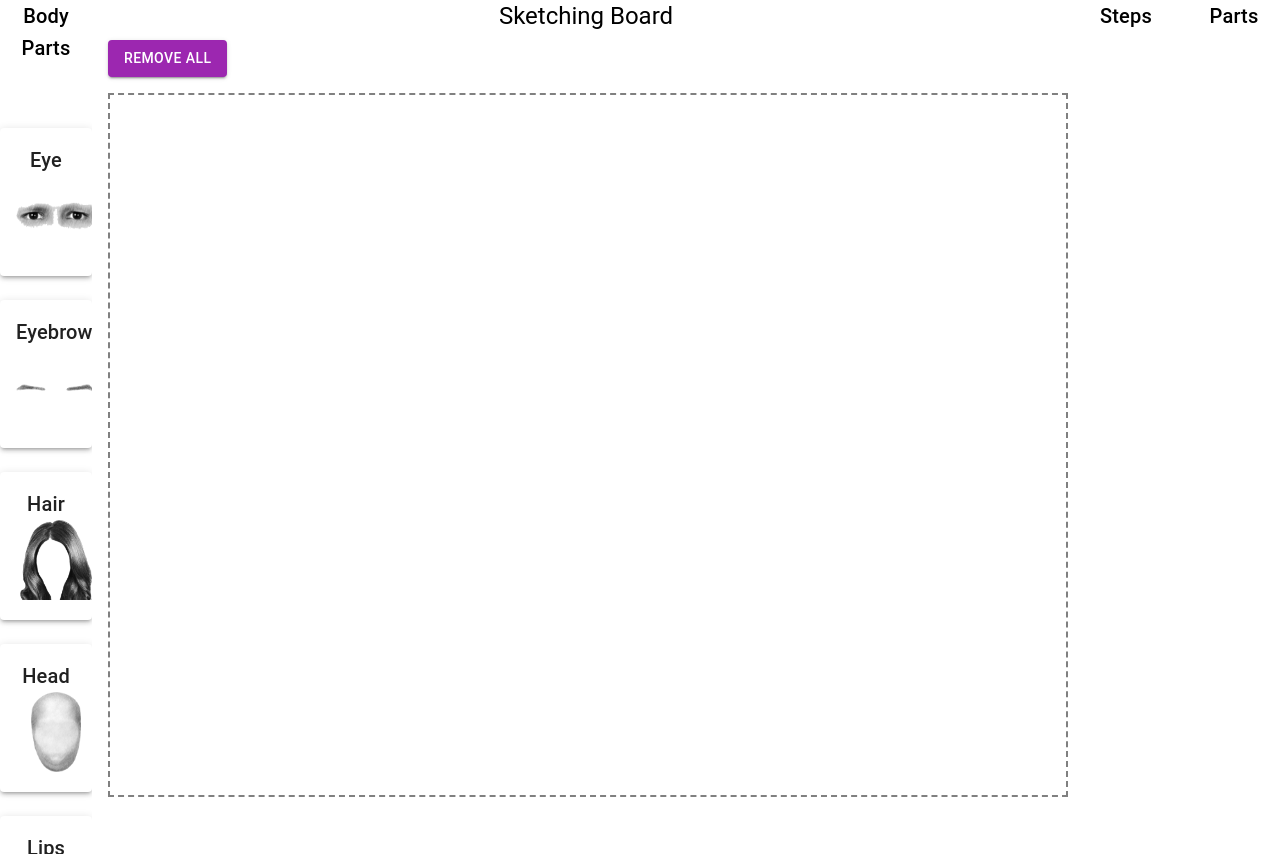
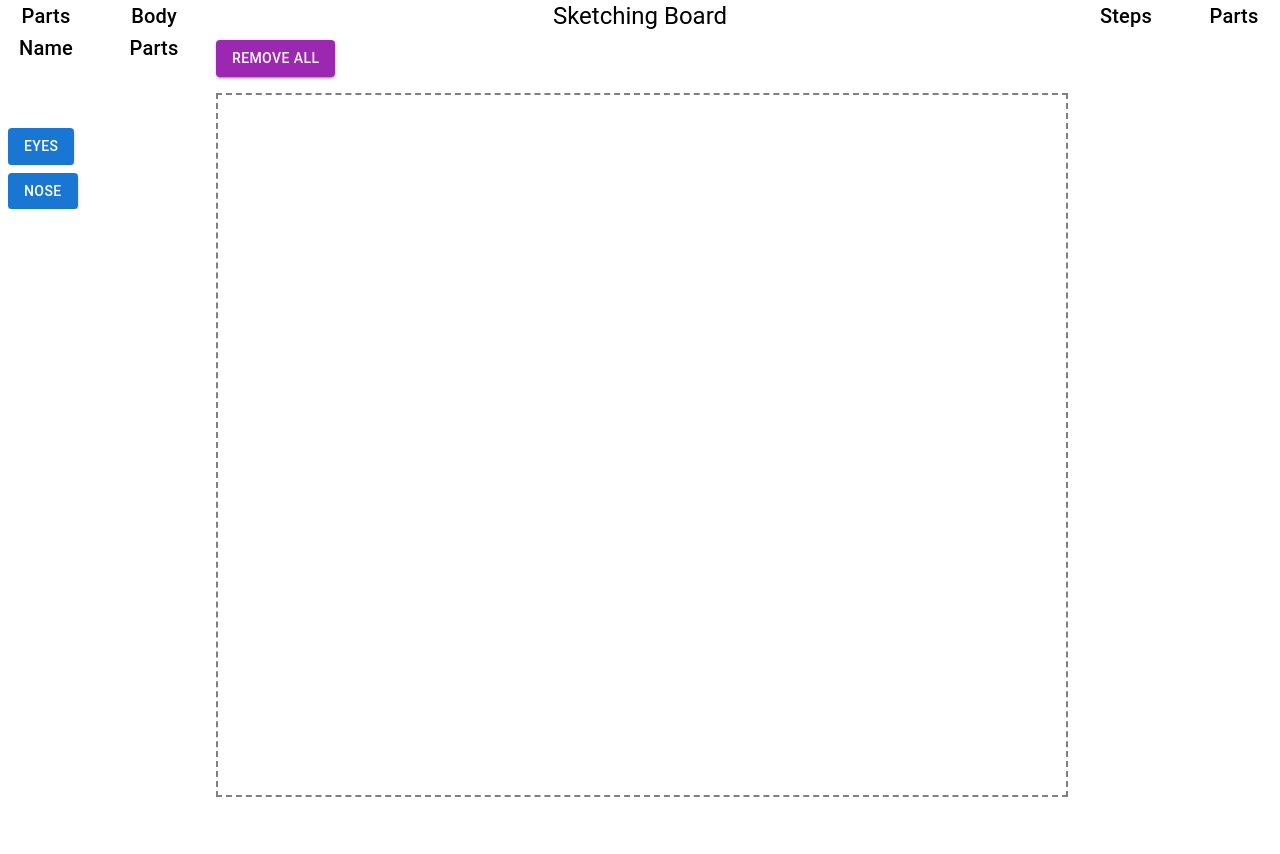
Before and after one commit to amit9554/sketch-drawreact, a React (Create React App) app: page / in a window 1280 px wide. After the commit the page ends 800 px from the top, so only its background shows below. Built offline with nearby package versions, Linux system fonts and the light colour scheme.

Commit message:
cmdsidebar

```diff
--- a/src/components/SketchBoard.js
+++ b/src/components/SketchBoard.js
@@ -8,16 +8,20 @@ import { Rnd } from "react-rnd";
 const ItemTypes = {
   BODY_PART: "body_part",
 };
-
-// PNG images for body parts
-const bodyParts = [
-  { id: 1, name: "Eye", image: require("./assets/images/eyes/01.png") },
-  { id: 2, name: "Eyebrow", image: require("./assets/images/eyebrows/01.png") },
-  { id: 3, name: "Hair", image: require("./assets/images/hair/01.png") },
-  { id: 4, name: "Head", image: require("./assets/images/head/01.png") },
-  { id: 5, name: "Lips", image: require("./assets/images/lips/01.png") },
-  { id: 6, name: "Nose", image: require("./assets/images/nose/01.png") },
-];
+const bodyParts1 = {
+    eyes: [
+        { id: 1, name: "Eye 1", image: require("./assets/images/eyes/01.png") },
+        { id: 2, name: "Eye 2", image: require("./assets/images/eyes/02.png") },
+        { id: 3, name: "Eye 3", image: require("./assets/images/eyes/03.png") },
+        { id: 4, name: "Eye 4", image: require("./assets/images/eyes/04.png") },
+    ],
+    nose: [
+        { id: 5, name: "Nose 1", image: require("./assets/images/nose/01.png") },
+        { id: 6, name: "Nose 2", image: require("./assets/images/nose/02.png") },
+        { id: 7, name: "Nose 3", image: require("./assets/images/nose/03.png") },
+        { id: 8, name: "Nose 4", image: require("./assets/images/nose/04.png") },
+    ],
+};
 
 // Draggable component for body parts
 function DraggablePart({ part }) {
@@ -90,6 +94,7 @@ export default function SketchingBoard() {
   const [placedParts, setPlacedParts] = useState([]);
   const [selectedPartIndex, setSelectedPartIndex] = useState(null);
   const [selectedStepIndex, setSelectedStepIndex] = useState(null);
+  const [displayedBodyParts, setDisplayedBodyParts] = useState([]);
   const [stepImages, setStepImages] = useState([]); // Store exported images for steps
   const canvasRef = useRef(null); // Ref for the canvas
 
@@ -209,11 +214,33 @@ export default function SketchingBoard() {
       window.removeEventListener("keydown", handleKeyDown);
     };
   }, [selectedPartIndex, placedParts]);
+  const handleShowBodyParts = (key) => {
+    setDisplayedBodyParts(bodyParts1[key]);
 
+  };
   return (
     <DndProvider backend={HTML5Backend}>
       <Grid container spacing={2}>
         {/* Left Panel: Body Parts */}
+        <Grid item xs={1}>
+          <Typography variant="h6" marginBottom={8}>
+             Parts Name
+          </Typography>
+
+          {Object.keys(bodyParts1).map((key) => (
+            <Grid
+              container
+              spacing={2}
+              key={key}
+              sx={{ maxHeight: 750, overflowY: "auto" }}
+              margin={1}
+            >
+               <Button variant="contained" color="primary" onClick={() => handleShowBodyParts(key)} >
+                {key.charAt(0).toUpperCase() + key.slice(1)} {/* Capitalize first letter */}
+              </Button>
+            </Grid>
+          ))}
+        </Grid>
         <Grid item xs={1}>
           <Typography variant="h6" marginBottom={8}>
             Body Parts
@@ -230,8 +257,8 @@ export default function SketchingBoard() {
               scrollbarWidth: "none",
             }}
           >
-            {bodyParts.map((part) => (
-              <Grid item xs={12} key={part.id}>
+            {displayedBodyParts.map((part) => (
+              <Grid item key={part.id} xs={12}>
                 <DraggablePart part={part} />
               </Grid>
             ))}
@@ -239,7 +266,7 @@ export default function SketchingBoard() {
         </Grid>
 
         {/* Right Panel: Sketch Board and Steps */}
-        <Grid item xs={9}>
+        <Grid item xs={8}>
           <Typography variant="h5" gutterBottom>
             Sketching Board
           </Typography>
```
Also changed, not shown: 1 other file (tests, documents, lock files or other folders).
